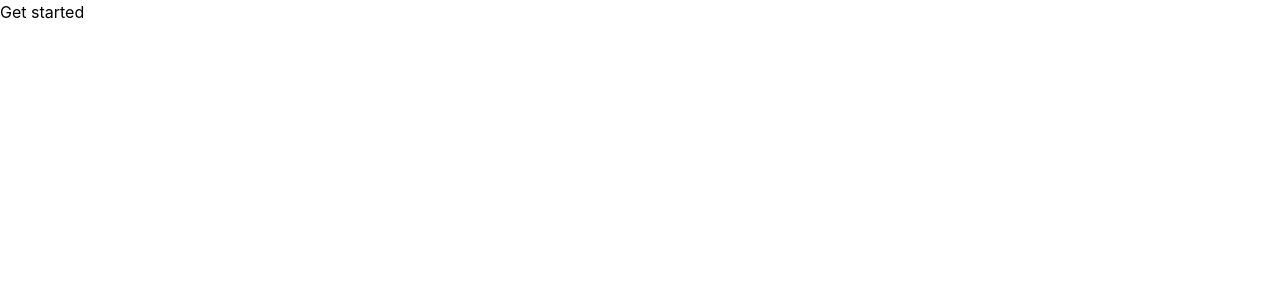
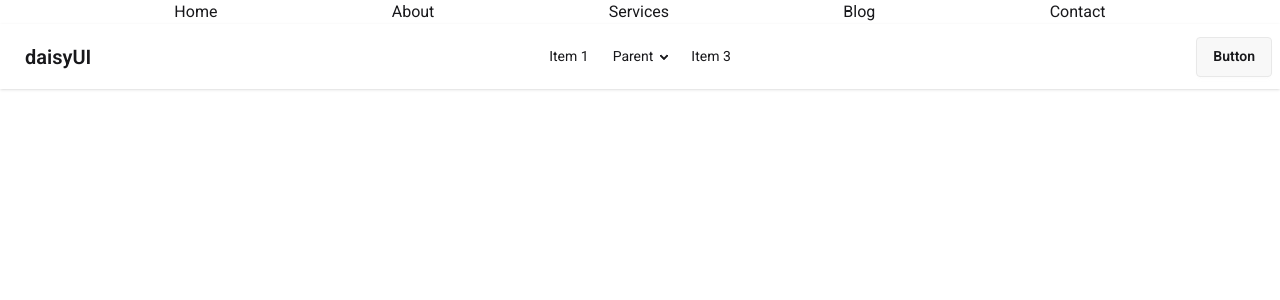
Before and after one commit to MahbubaSultanaEty/React-Ecosystem-npm--Tailwind-Recharts-, a React (Vite) app: page /contact in a window 1280 px wide. Shown: the top 300 px of the page. Built offline with nearby package versions, Linux system fonts and the light colour scheme.

Commit message:
34-2 start a custom navigation and install lucide icons

```diff
--- a/package.json
+++ b/package.json
@@ -11,6 +11,7 @@
   },
   "dependencies": {
     "@tailwindcss/vite": "^4.2.2",
+    "lucide": "^1.3.0",
     "react": "^19.2.4",
     "react-dom": "^19.2.4",
     "tailwindcss": "^4.2.2"
@@ -20,6 +21,7 @@
     "@types/react": "^19.2.14",
     "@types/react-dom": "^19.2.3",
     "@vitejs/plugin-react": "^6.0.1",
+    "daisyui": "^5.5.19",
     "eslint": "^9.39.4",
     "eslint-plugin-react-hooks": "^7.0.1",
     "eslint-plugin-react-refresh": "^0.5.2",
--- a/src/App.css
+++ b/src/App.css
@@ -1 +1,12 @@
+@import url('https://fonts.googleapis.com/css2?family=Roboto:ital,wght@0,100..900;1,100..900&display=swap');
 @import "tailwindcss";
+@plugin "daisyui";
+
+body {
+  font-family: "Roboto", sans-serif;
+  font-optical-sizing: auto;
+  font-weight: 400;
+  font-style: normal;
+  font-variation-settings:
+    "wdth" 100;
+}
--- a/src/App.jsx
+++ b/src/App.jsx
@@ -1,8 +1,8 @@
 import { useState } from 'react'
-import reactLogo from './assets/react.svg'
-import viteLogo from './assets/vite.svg'
-import heroImg from './assets/hero.png'
+
 import './App.css'
+import DaisyUiNav from './components/DaisyUiNav/DaisyUiNav'
+import Navbar from './components/Navbar/Navbar'
 
 function App() {
   const [count, setCount] = useState(0)
@@ -10,7 +10,19 @@
   return (
     <>
 
-        <h1>Get started</h1>
+      <header>
+        <Navbar></Navbar>
+        <DaisyUiNav></DaisyUiNav>
+      </header>
+
+      <main>
+
+      </main>
+
+      <footer>
+
+      </footer>
+
 
     </>
   )
--- /dev/null
+++ b/src/components/DaisyUiNav/DaisyUiNav.jsx
@@ -0,0 +1,49 @@
+import React from 'react';
+
+const DaisyUiNav = () => {
+    return (
+          <div className="navbar bg-base-100 shadow-sm">
+  <div className="navbar-start">
+    <div className="dropdown">
+      <div tabIndex={0} role="button" className="btn btn-ghost lg:hidden">
+        <svg xmlns="http://www.w3.org/2000/svg" className="h-5 w-5" fill="none" viewBox="0 0 24 24" stroke="currentColor"> <path strokeLinecap="round" strokeLinejoin="round" strokeWidth="2" d="M4 6h16M4 12h8m-8 6h16" /> </svg>
+      </div>
+      <ul
+        tabIndex="-1"
+        className="menu menu-sm dropdown-content bg-base-100 rounded-box z-1 mt-3 w-52 p-2 shadow">
+        <li><a>Item 1</a></li>
+        <li>
+          <a>Parent</a>
+          <ul className="p-2">
+            <li><a>Submenu 1</a></li>
+            <li><a>Submenu 2</a></li>
+          </ul>
+        </li>
+        <li><a>Item 3</a></li>
+      </ul>
+    </div>
+    <a className="btn btn-ghost text-xl">daisyUI</a>
+  </div>
+  <div className="navbar-center hidden lg:flex">
+    <ul className="menu menu-horizontal px-1">
+      <li><a>Item 1</a></li>
+      <li>
+        <details>
+          <summary>Parent</summary>
+          <ul className="p-2 bg-base-100 w-40 z-1">
+            <li><a>Submenu 1</a></li>
+            <li><a>Submenu 2</a></li>
+          </ul>
+        </details>
+      </li>
+      <li><a>Item 3</a></li>
+    </ul>
+  </div>
+  <div className="navbar-end">
+    <a className="btn">Button</a>
+  </div>
+      </div>
+    );
+};
+
+export default DaisyUiNav;
--- /dev/null
+++ b/src/components/Navbar/Link.jsx
@@ -0,0 +1,14 @@
+import React from 'react';
+
+const Link = ({route}) => {
+    console.log(route)
+    return (
+        <li>
+            <a href={route.path}>{route.name}</a>
+
+        </li>
+
+    );
+};
+
+export default Link;
--- /dev/null
+++ b/src/components/Navbar/Navbar.jsx
@@ -0,0 +1,53 @@
+import React from 'react';
+import Link from './Link';
+
+const navLinks = [
+  {
+    id: 1,
+    name: "Home",
+    path: "/"
+  },
+  {
+    id: 2,
+    name: "About",
+    path: "/about"
+  },
+  {
+    id: 3,
+    name: "Services",
+    path: "/services"
+  },
+  {
+    id: 4,
+    name: "Blog",
+    path: "/blog"
+  },
+  {
+    id: 5,
+    name: "Contact",
+    path: "/contact"
+  }
+];
+
+const Navbar = () => {
+
+    return (
+        <nav>
+
+            <ul className='flex justify-evenly'>
+                {
+                    navLinks.map(route => <Link key={route.id} route={route}></Link>)
+
+                }
+            </ul>
+            {/* <ul style={{display: "flex", justifyContent: "space-around"}}>
+            {
+                    navLinks.map(route => <li >
+                        <a href={ route.path}>{ route.name}</a></li>)
+            }
+             </ul> */}
+        </nav>
+    );
+};
+
+export default Navbar;
```
Also changed, not shown: 1 other file (tests, documents, lock files or other folders).
